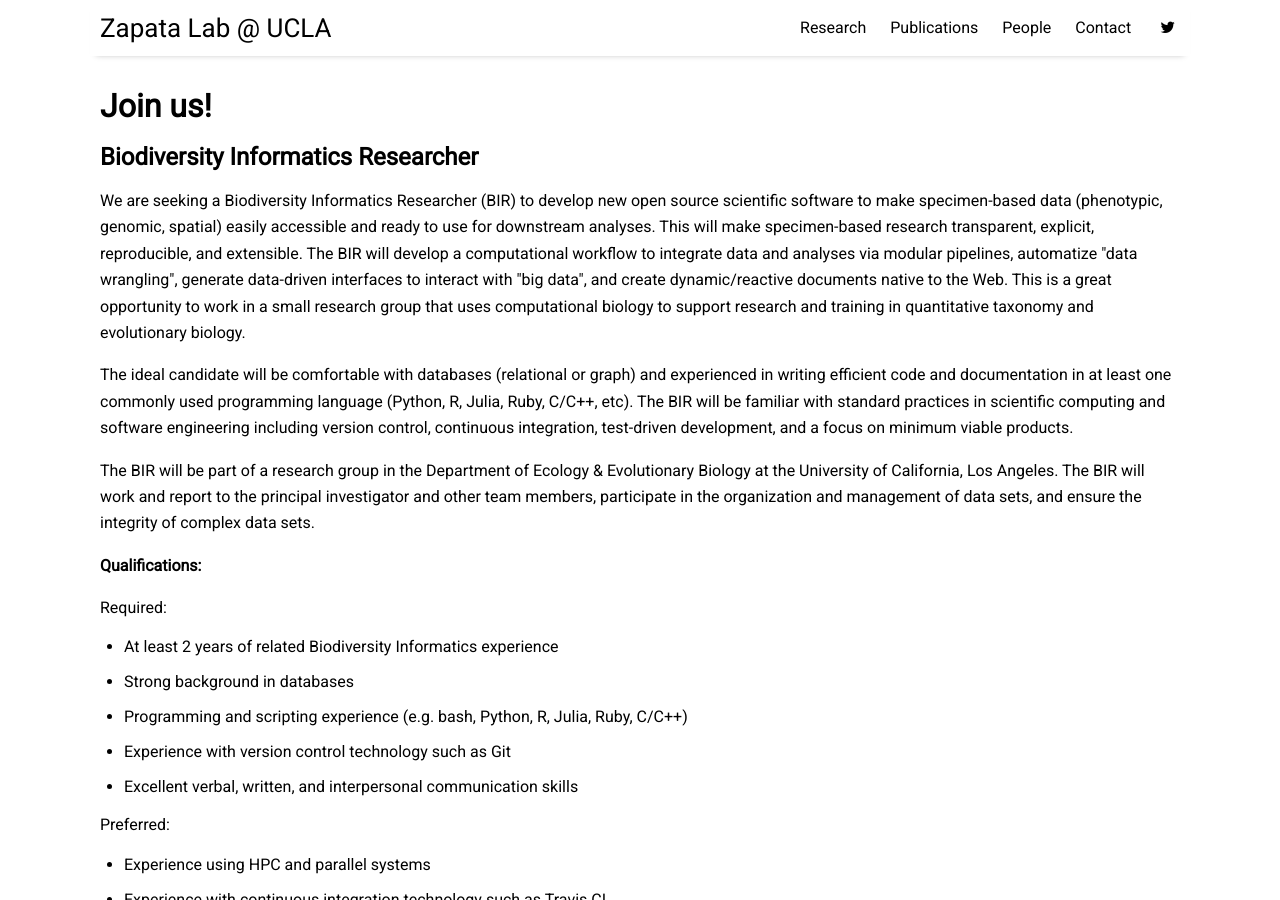
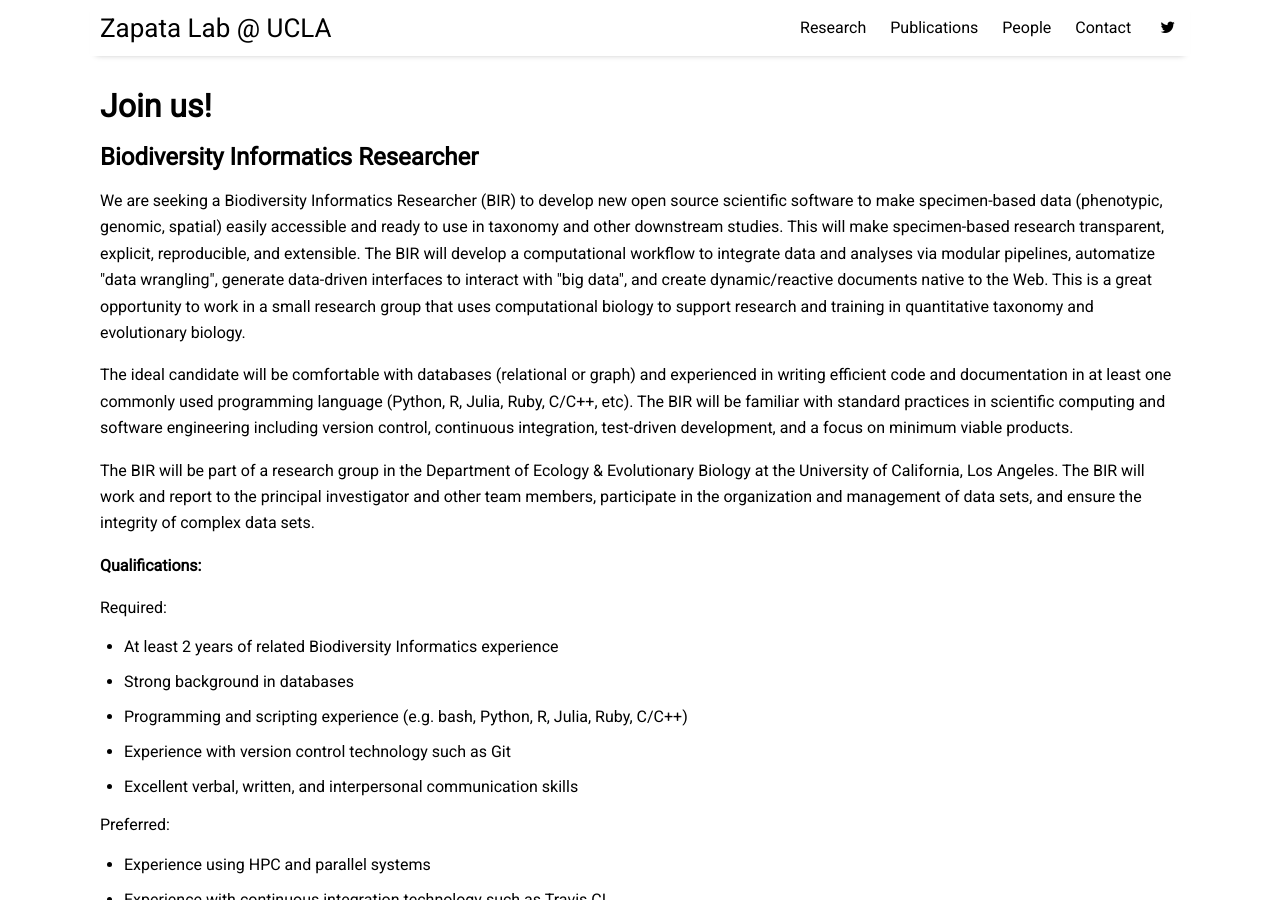
Before and after one commit to zapataf/zapataf.github.io, a Jekyll site: the page built from join.html, in a window 1280 px wide and 900 px high. Built offline with Jekyll 4.4.1, drawn with Linux system fonts in a browser that asks for light colours; nearby versions of some CDN libraries; comment, search, counter and statistics services are not loaded.

Commit message:
minor updates

```diff
--- a/join.html
+++ b/join.html
@@ -9,7 +9,7 @@ permalink: join.html
 
 <h2>Biodiversity Informatics Researcher</h2>
 
-<p>We are seeking a Biodiversity Informatics Researcher (BIR) to develop new open source scientific software to make specimen-based data (phenotypic, genomic, spatial) easily accessible and ready to use for downstream analyses. This will make specimen-based research transparent, explicit, reproducible, and extensible. The BIR will develop a computational workflow to integrate data and analyses via modular pipelines, automatize "data wrangling", generate data-driven interfaces to interact with "big data", and create dynamic/reactive documents native to the Web. This is a great opportunity to work in a small research group that uses computational biology to support research and training in quantitative taxonomy and evolutionary biology.</p>
+<p>We are seeking a Biodiversity Informatics Researcher (BIR) to develop new open source scientific software to make specimen-based data (phenotypic, genomic, spatial) easily accessible and ready to use in taxonomy and other downstream studies. This will make specimen-based research transparent, explicit, reproducible, and extensible. The BIR will develop a computational workflow to integrate data and analyses via modular pipelines, automatize "data wrangling", generate data-driven interfaces to interact with "big data", and create dynamic/reactive documents native to the Web. This is a great opportunity to work in a small research group that uses computational biology to support research and training in quantitative taxonomy and evolutionary biology.</p>
 <p>The ideal candidate will be comfortable with databases (relational or graph) and experienced in writing efficient code and documentation in at least one commonly used programming language (Python, R, Julia, Ruby, C/C++, etc). The BIR will be familiar with standard practices in scientific computing and software engineering including version control, continuous integration, test-driven development, and a focus on minimum viable products.</p>
 
 <p>The BIR will be part of a research group in the Department of Ecology & Evolutionary Biology at the University of California, Los Angeles. The BIR will work and report to the principal investigator and other team members, participate in the organization and management of data sets, and ensure the integrity of complex data sets.</p>
```
